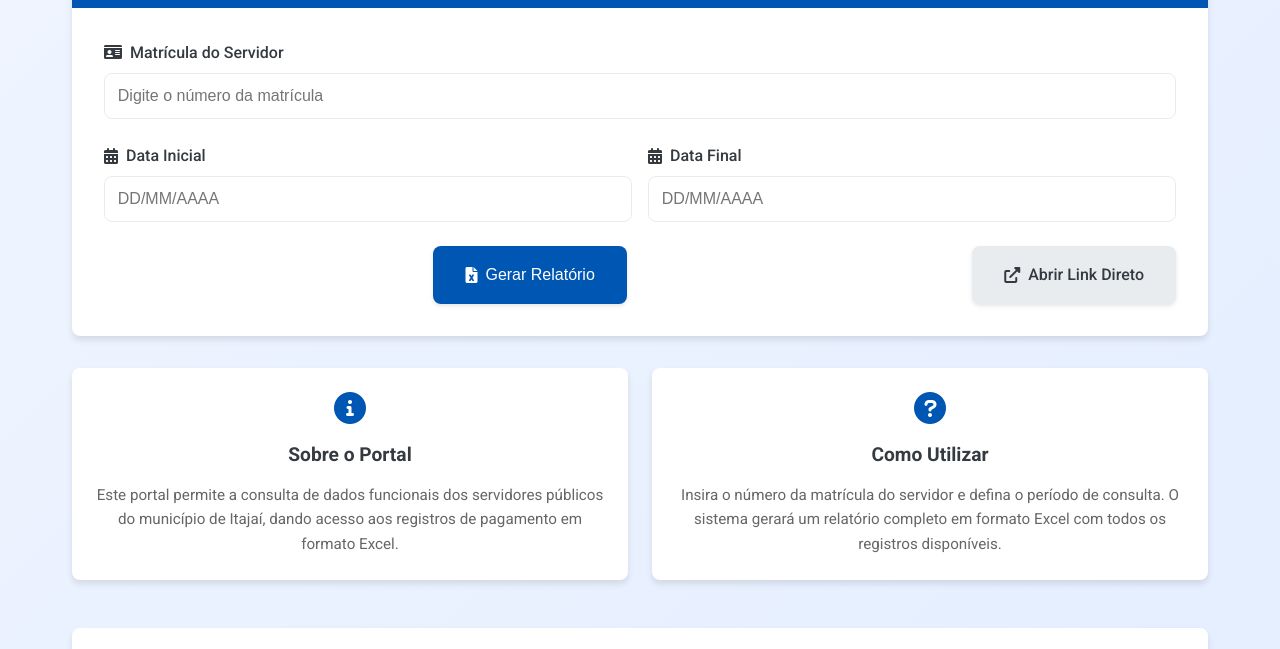
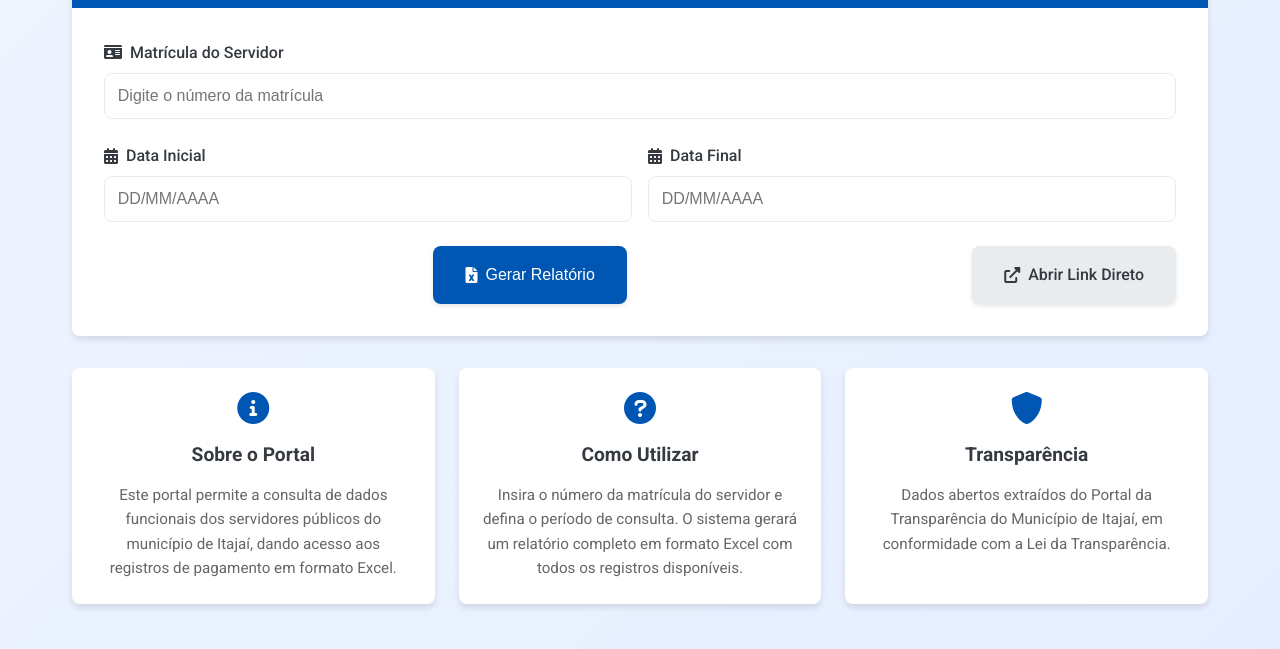
Before and after one commit to ricardopera/dados_abertos_itajai, a plain HTML site: page docs/index.html in a window 1280 px wide. Shown: the part 271-920 px from the top of the page. Drawn offline with Linux system fonts and the light colour scheme.

Commit message:
parte de transparência do site.

```diff
--- a/docs/index.html
+++ b/docs/index.html
@@ -93,11 +93,11 @@
                 <p>Insira o número da matrícula do servidor e defina o período de consulta. O sistema gerará um relatório completo em formato Excel com todos os registros disponíveis.</p>
             </div>
 
-            <!-- <div class="info-card">
+            <div class="info-card">
                 <i class="fas fa-shield-alt"></i>
                 <h3>Transparência</h3>
-                <p>Esta ferramenta faz parte do compromisso da Prefeitura de Itajaí com a transparência e o acesso à informação pública, em conformidade com a Lei de Acesso à Informação.</p>
-            </div> -->
+                <p>Dados abertos extraídos do Portal da Transparência do Município de Itajaí, em conformidade com a Lei da Transparência.</p>
+            </div>
         </div>
 
         <footer>
```
